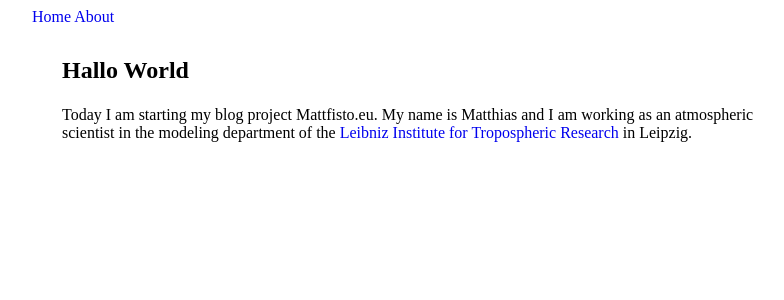
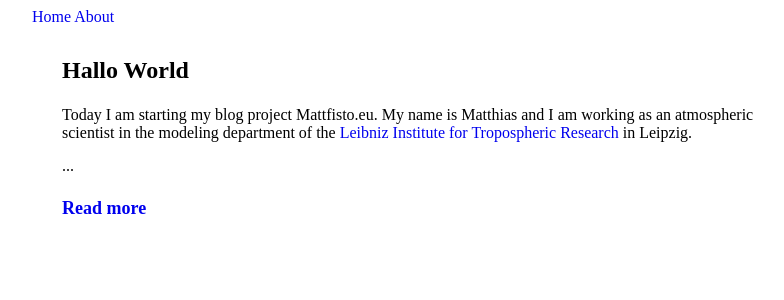
Before and after one commit to mttfst/mttfst.github.io, a Jekyll site: the page built from index.html, in a window 1280 px wide. Shown: the top 300 px of the page, without its empty margins (238-1022 px from the left). Built offline with Jekyll 4.4.1, drawn with Linux system fonts in a browser that asks for light colours.

Commit message:
add "read more" after excerpt

```diff
--- a/index.html
+++ b/index.html
@@ -7,7 +7,11 @@ title: Home
   {% for post in site.posts %}
 
       <h2><a href="{{ post.url }}">{{ post.title }}</a></h2>
-      {{ post.excerpt }}
+      <div class="entry">
+        {{ post.excerpt }}
+      </div>
+      ...
+      <h4><a href="{{ post.url }}">Read more</a></h2>
 
   {% endfor %}
 </ul>
```
